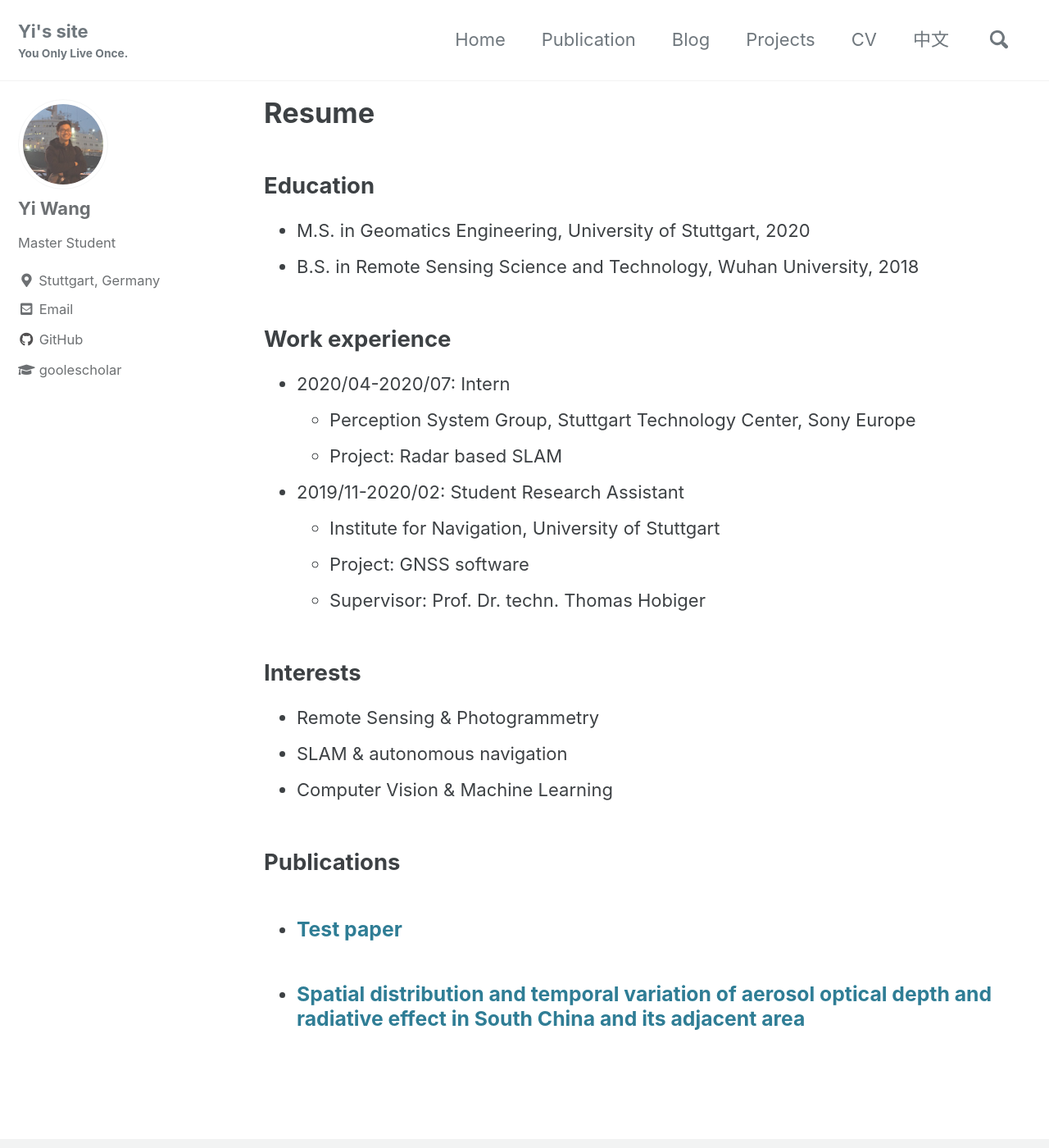
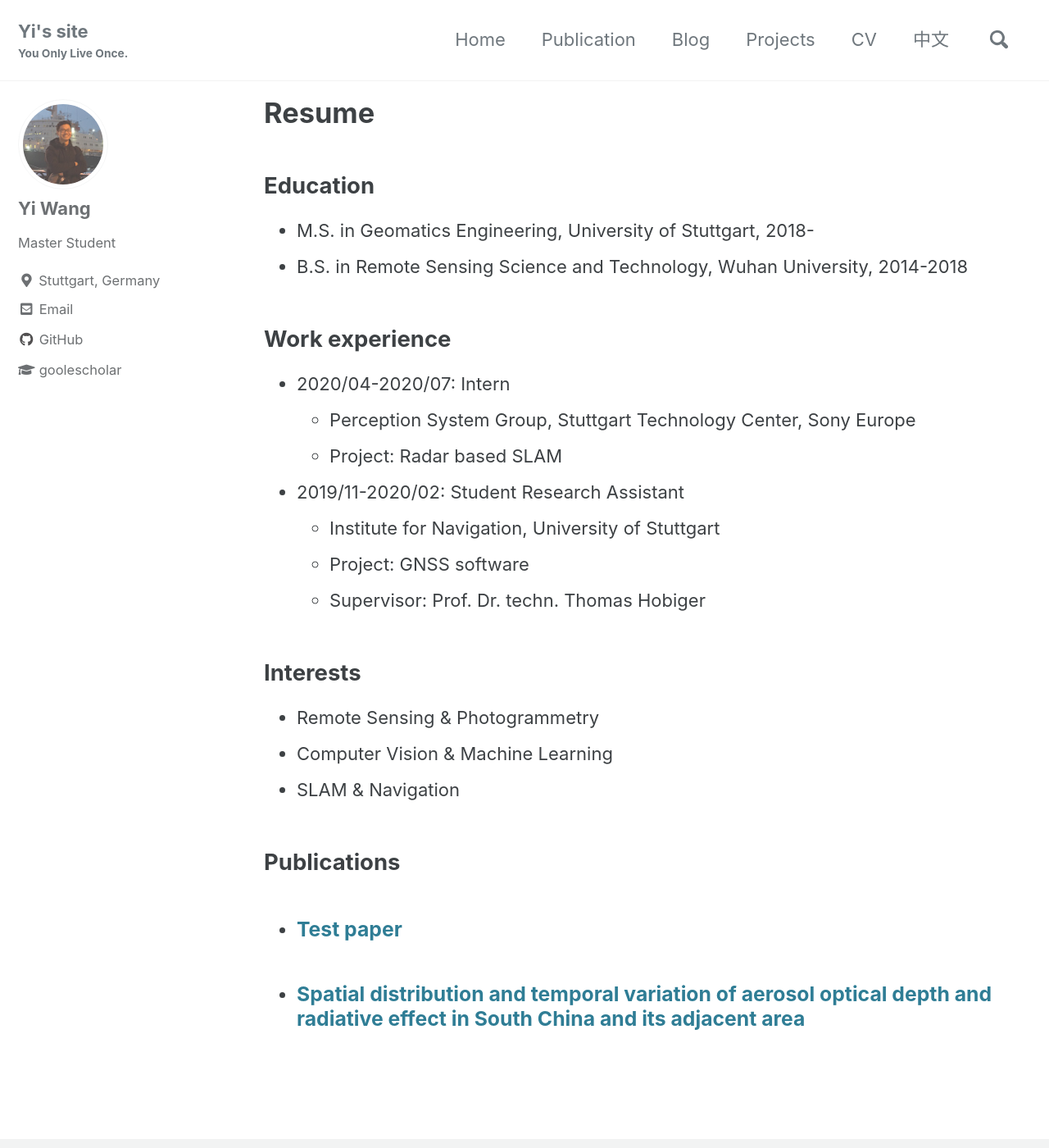
Before and after one commit to wangyi111/wangyi111.github.io, a Jekyll site: the page built from _pages/cv.md, in a window 1280 px wide and 1400 px high. Shown: the whole window at 82% size. Built offline with Jekyll 4.4.1, drawn with Linux system fonts in a browser that asks for light colours; cached includes are drawn as plain includes.

Commit message:
Update cv.md

```diff
--- a/_pages/cv.md
+++ b/_pages/cv.md
@@ -8,8 +8,8 @@ classes: wide
 
 Education
 -----
-* M.S. in Geomatics Engineering, University of Stuttgart, 2020
-* B.S. in Remote Sensing Science and Technology, Wuhan University, 2018
+* M.S. in Geomatics Engineering, University of Stuttgart, 2018-
+* B.S. in Remote Sensing Science and Technology, Wuhan University, 2014-2018
 
 Work experience
 -----
@@ -25,8 +25,8 @@ Work experience
 Interests
 -----
 * Remote Sensing & Photogrammetry
-* SLAM & autonomous navigation
 * Computer Vision & Machine Learning
+* SLAM & Navigation
 
 Publications
 -----
```
